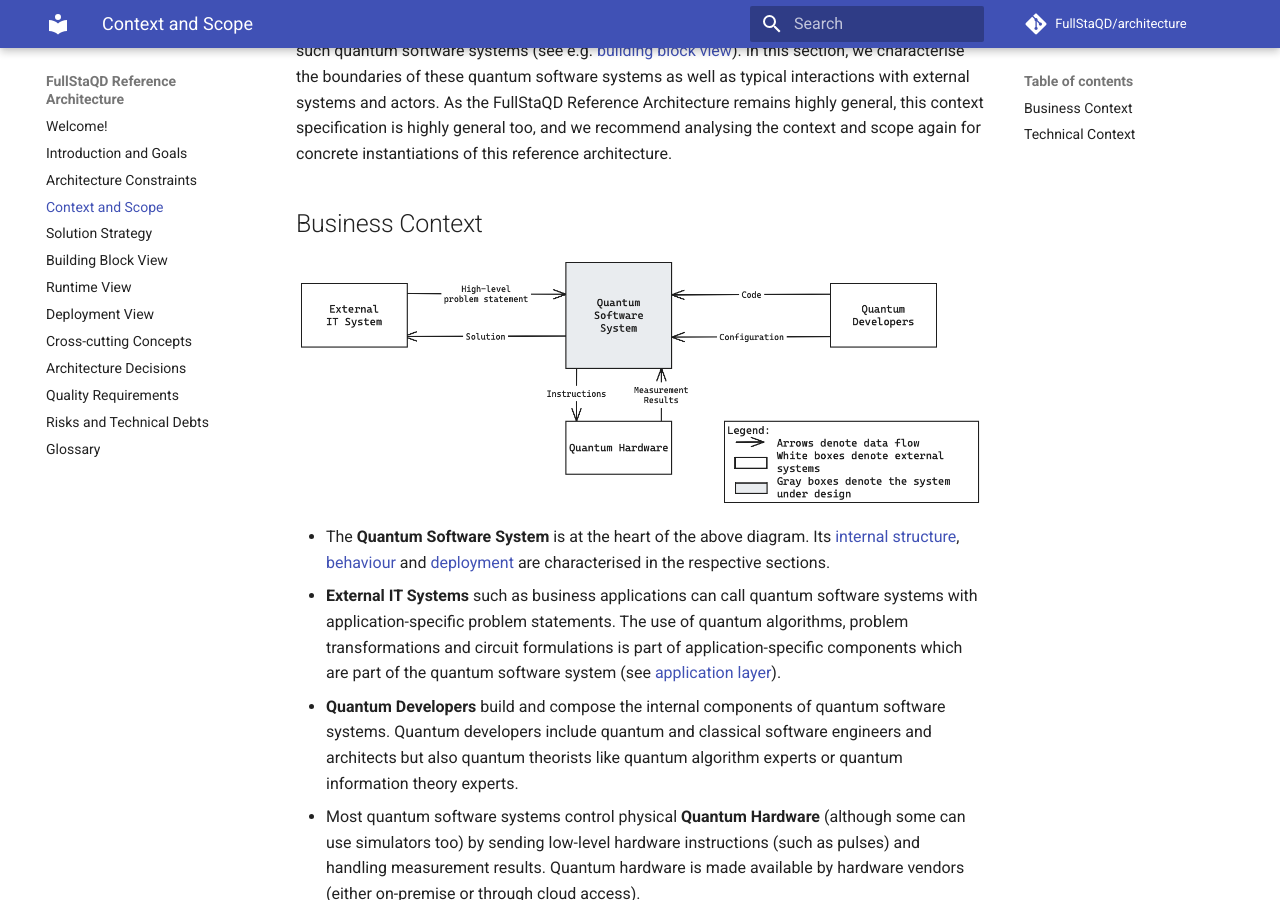
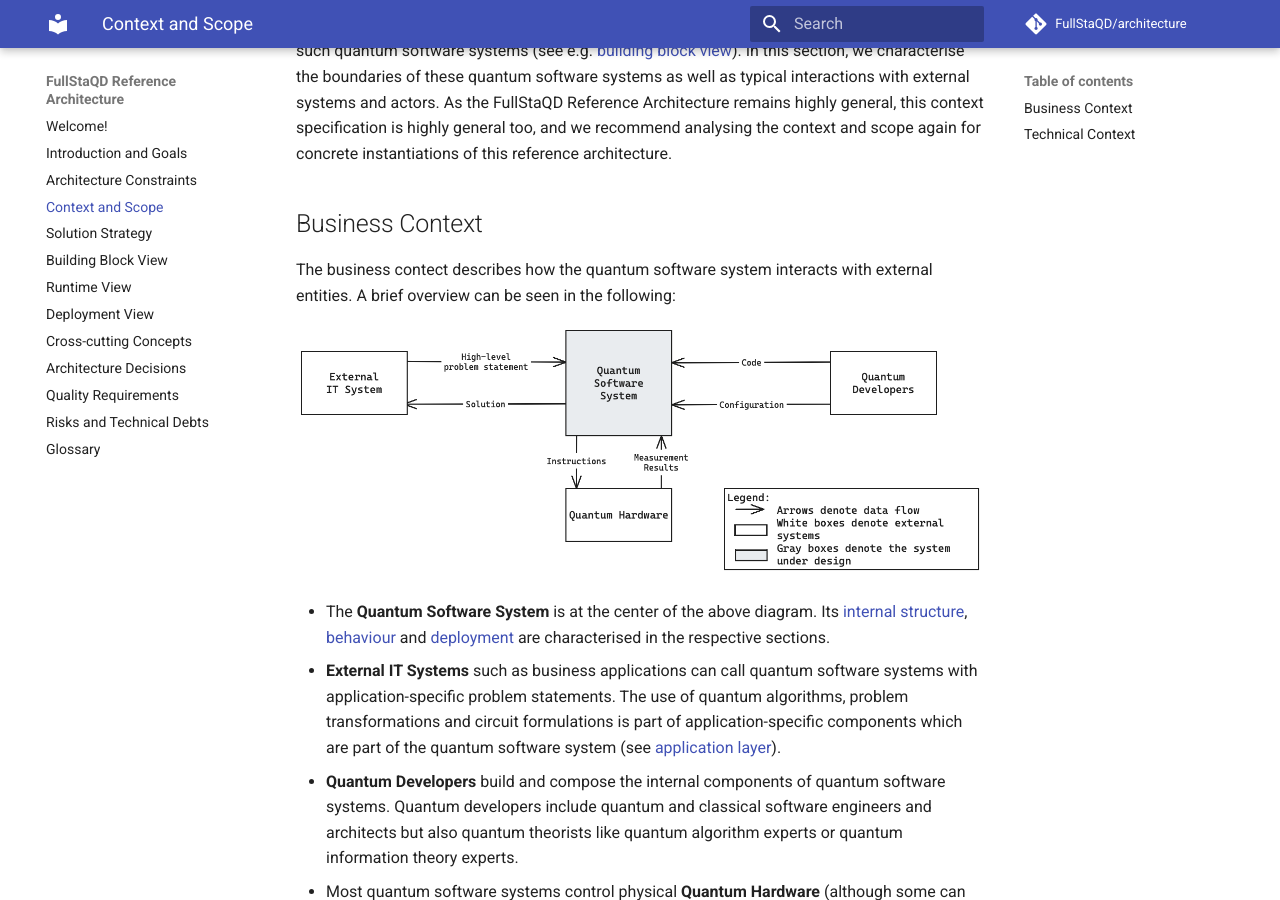
Before and after one commit to FullStaQD/architecture, an MkDocs documentation site: the page built from docs/03_context_and_scope.md, in a window 1280 px wide and 900 px high, scrolled down 242 px. Built offline with MkDocs 1.6.1 and Material for MkDocs 9.7.7, drawn with Linux system fonts in a browser that asks for light colours; comment, search, counter and statistics services are not loaded.

Commit message:
Add introductory sentence to business context section (#18)
Signed-off-by: RinorKIT <tc4656@kit.edu>

```diff
--- a/docs/03_context_and_scope.md
+++ b/docs/03_context_and_scope.md
@@ -12,12 +12,12 @@ specification is highly general too, and we recommend analysing the context and
 scope again for concrete instantiations of this reference architecture.
 
 ## Business Context {#_business_context}
+The business contect describes how the quantum software system interacts with external entities. A brief overview can be seen in the following:
 
-<figure markdown="span">
   ![](./images/Business-Context.excalidraw.png)
-</figure>
 
-* The **Quantum Software System** is at the heart of the above diagram.
+
+* The **Quantum Software System** is at the center of the above diagram.
   Its [internal structure](./05_building_block_view.md),
   [behaviour](./06_runtime_view.md) and [deployment](./07_deployment_view.md)
   are characterised in the respective sections.
```
